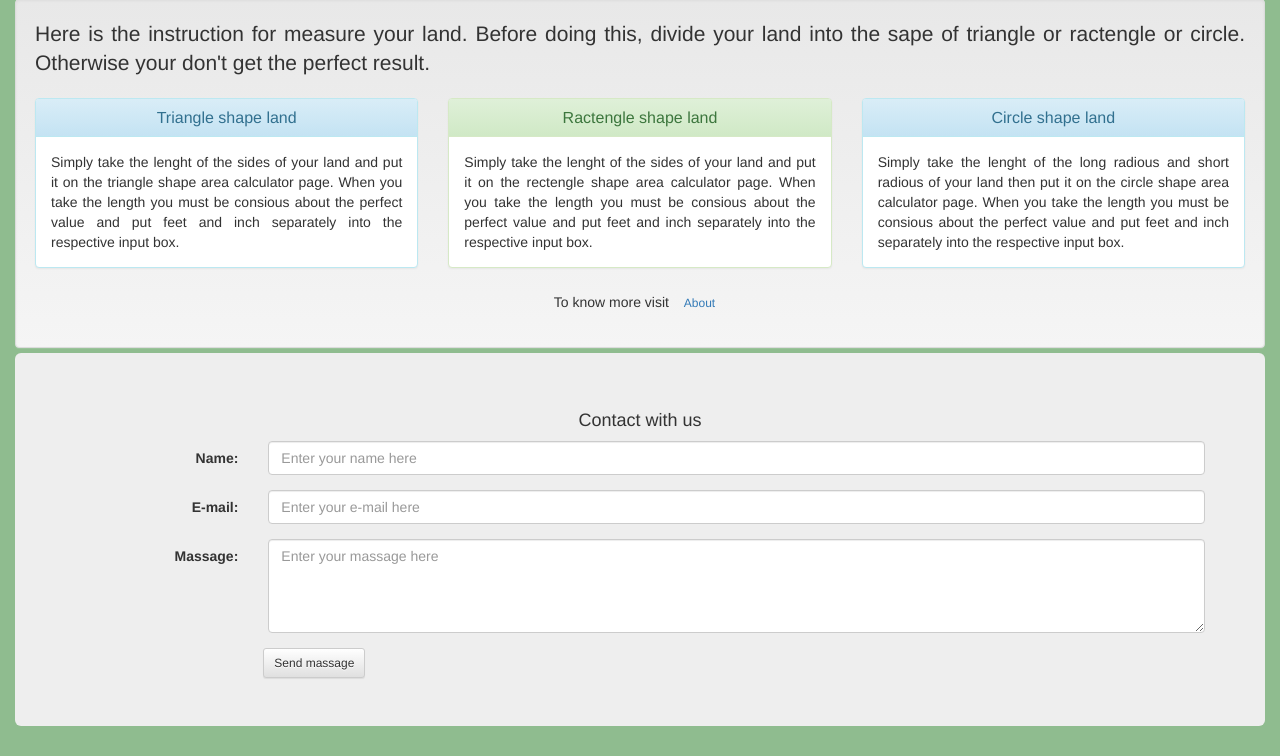
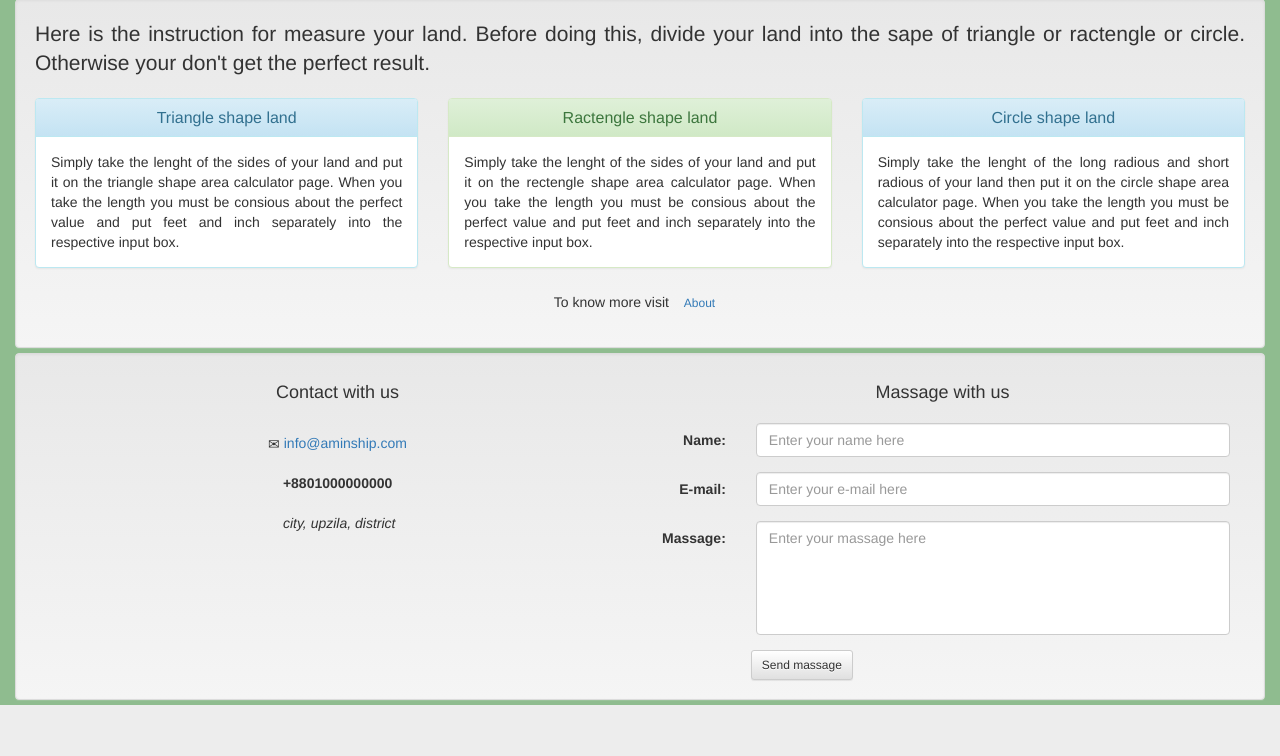
Before and after one commit to MahadeHasanSabbir/Aminship, a PHP site: page /Aminship/ in a window 1280 px wide. Shown: the part 692-1448 px from the top of the page. After the commit the page ends 1397 px from the top, so only its background shows below. Run offline with PHP 8.4, Linux system fonts and the light colour scheme; some web fonts are replaced.

Commit message:
Add files via upload

```diff
--- a/index.php
+++ b/index.php
@@ -8,6 +8,10 @@
 		<link rel="stylesheet" type="text/css" href="./style/css/bootstrap-theme.min.css">
 		<style>
 			body {padding-top:60px;background-color:darkseagreen;}
+			input {padding:10px;}
+			textarea {padding:10px;resize:none;}
+			.center {display:grid;justify-content:center;}
+			.center>div {padding:10px;}
 		</style>
 	</head>
 	<body>
@@ -92,8 +96,26 @@
 				<p class="text-center"> To know more visit <a href="./about.php" class="btn btn-sm btn-link"> About </a> </p>
 			</div>
 			<!--contact us-->
-			<div class="jumbotron">
-				<h4 class="text-center"> Contact with us </h4>
+			<div class="well" style="display:flow-root;margin-bottom:05px;">
+				<div class="col-md-6" style="margin-bottom:35px;">
+					<h4 class="text-center" style="margin-bottom:20px;"> Contact with us </h4>
+					<div class="center">
+						<div>
+							<span class="glyphicon glyphicon-envelope"></span>
+							<a href="mailto:info@aminship.com" > info@aminship.com </a>
+						</div>
+						<div>
+							<span class="glyphicon glyphicon-phone"></span>
+							<b>+8801000000000</b>
+						</div>
+						<div>
+							<span class="glyphicon glyphicon-map-marker"></span>
+							<i> city, upzila, district </i>
+						</div>
+					</div>
+				</div>
+				<div class="col-md-6">
+					<h4 class="text-center" style="padding-bottom:10px;"> Massage with us</h4>
 					<form class="form-horizontal" name="contact" method="post" onsubmit="return givealert()">
 						<div class="form-group">
 							<label class="control-label col-sm-2"> Name:</label>
@@ -110,11 +132,12 @@
 						<div class="form-group">
 							<label class="control-label col-sm-2"> Massage:</label>
 							<div class="col-sm-10">
-							<textarea name="text" placeholder="Enter your massage here" class="form-control" rows="4" required=""></textarea>
+								<textarea name="text" placeholder="Enter your massage here" class="form-control" rows="5" required=""></textarea>
 							</div>
 						</div>
 						<button type="submit" value="submit" class="btn btn-md btn-sm btn-default col-sm-offset-2"> Send massage </button>
 					</form>
+				</div>
 			</div>
 		</div>
 		<div class="sitefooter"></div>
```
Also changed, not shown: about.php (+12 -10 lines), area.php (+11 -3 lines), sarea.php (+7 -3 lines), side.php (+8 -2 lines), tarea.php (+9 -3 lines). Lines whose indentation alone changed are shown as unchanged.
